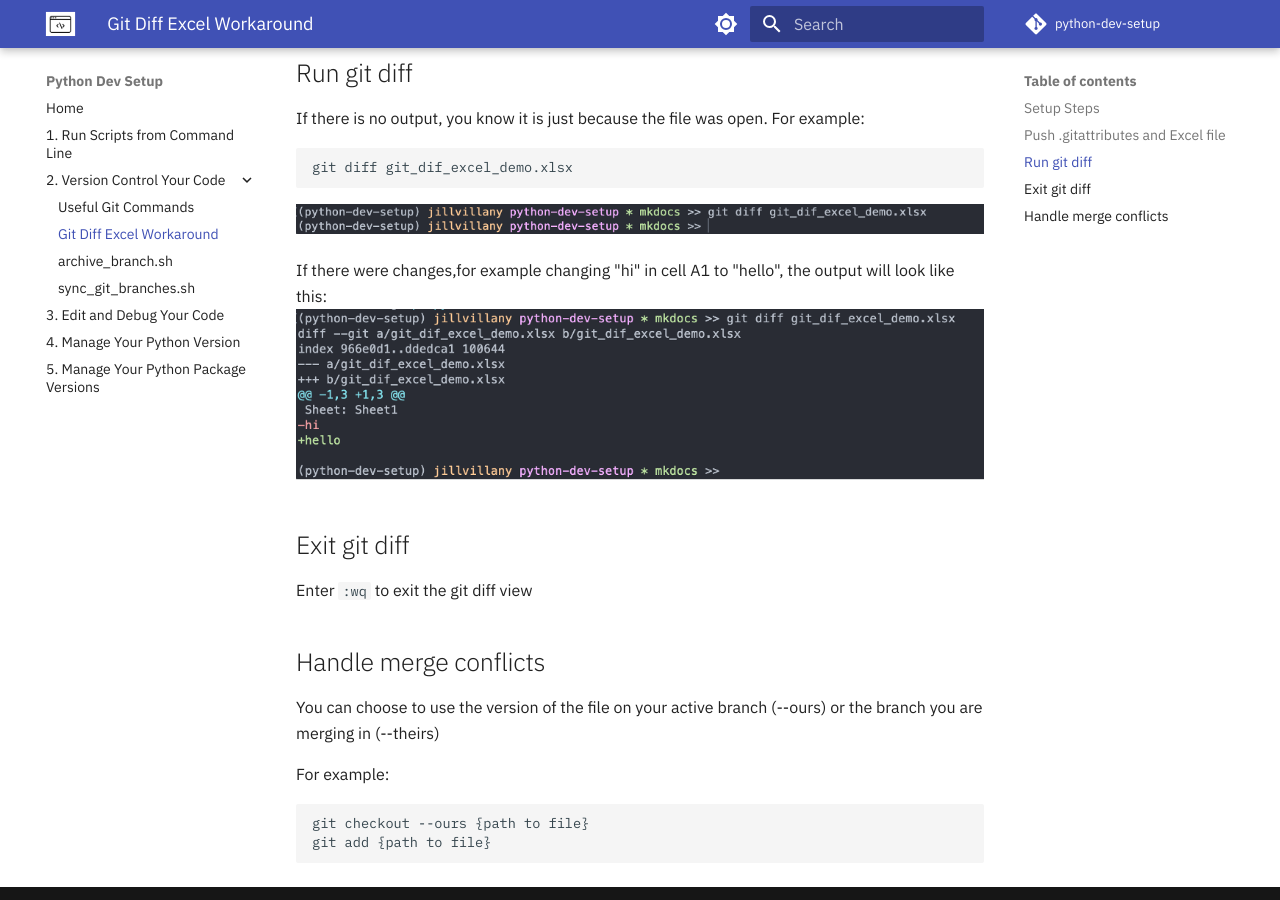
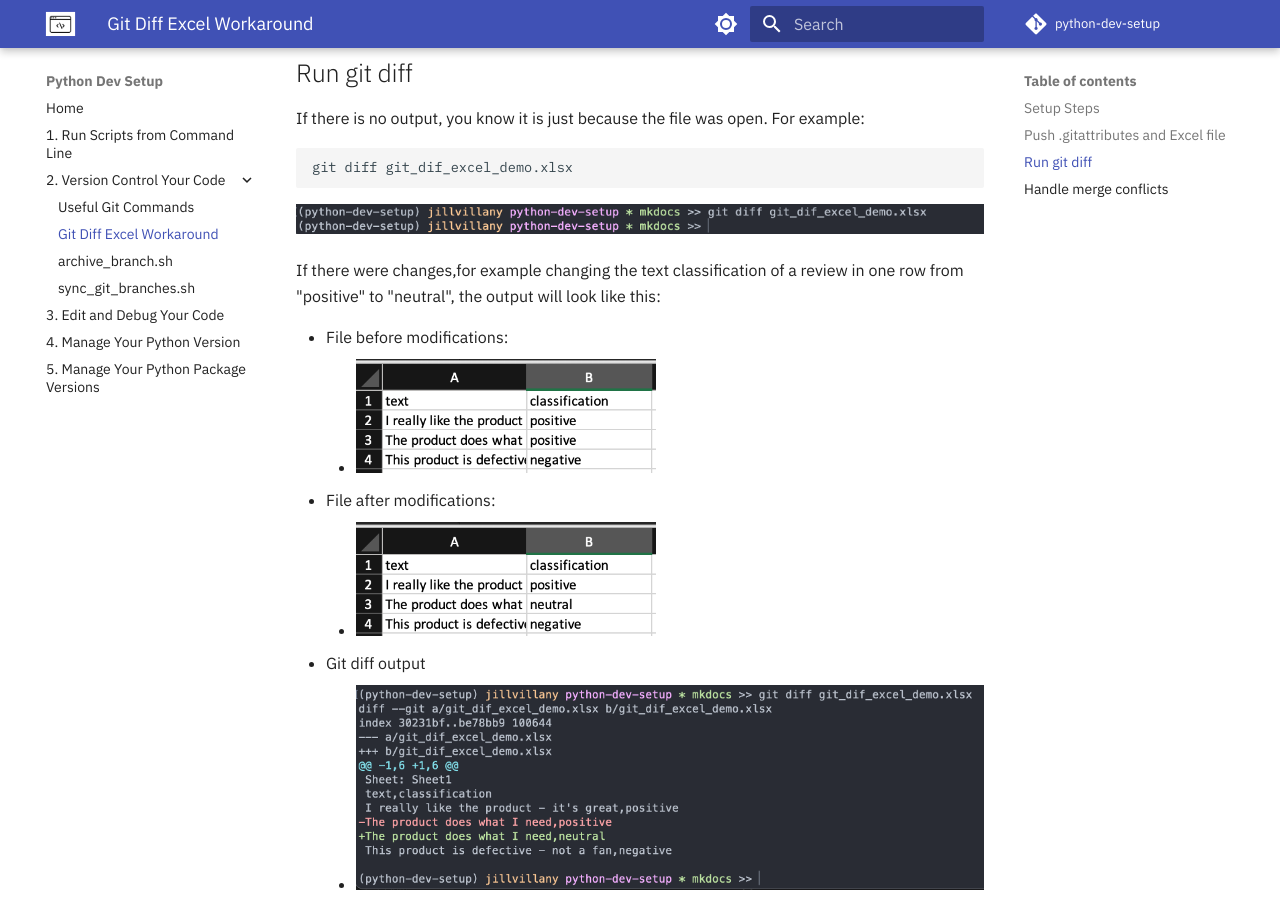
Before and after one commit to jillvillany/python-dev-setup, an MkDocs documentation site: the page built from docs/2-git_version_control/git_dif_excel_workaround.md, in a window 1280 px wide and 900 px high, scrolled down 1669 px. Built offline with MkDocs 1.6.1 and Material for MkDocs 9.7.7, drawn with Linux system fonts in a browser that asks for light colours; comment, search, counter and statistics services are not loaded.

Commit message:
git updates

````diff
--- a/docs/2-git_version_control/git_dif_excel_workaround.md
+++ b/docs/2-git_version_control/git_dif_excel_workaround.md
@@ -62,11 +62,14 @@ git diff git_dif_excel_demo.xlsx
 ```
 <img src="../../img/no-excel-change.png">
 
-If there were changes,for example changing "hi" in cell A1 to "hello", the output will look like this:
-<img src="../../img/git-excel-changes.png">
+If there were changes,for example changing the text classification of a review in one row from "positive" to "neutral", the output will look like this:
 
-## Exit git diff
-Enter `:wq` to exit the git diff view
+- File before modifications:
+    - <img src="../../img/orig-excel.png" width=300px>
+- File after modifications:
+    - <img src="../../img/updated-excel.png" width=300px>
+- Git diff output
+    - <img src="../../img/git-excel-changes.png">
 
 ## Handle merge conflicts
 You can choose to use the version of the file on your active branch (--ours) or the branch you are merging in (--theirs)
````
Also changed, not shown: docs/2-git_version_control/useful_git_commands.md (+7 -0 lines), docs/index.md (+1 -0 lines), docs/img/git-excel-changes.png, docs/img/orig-excel.png (added), docs/img/updated-excel.png (added).
